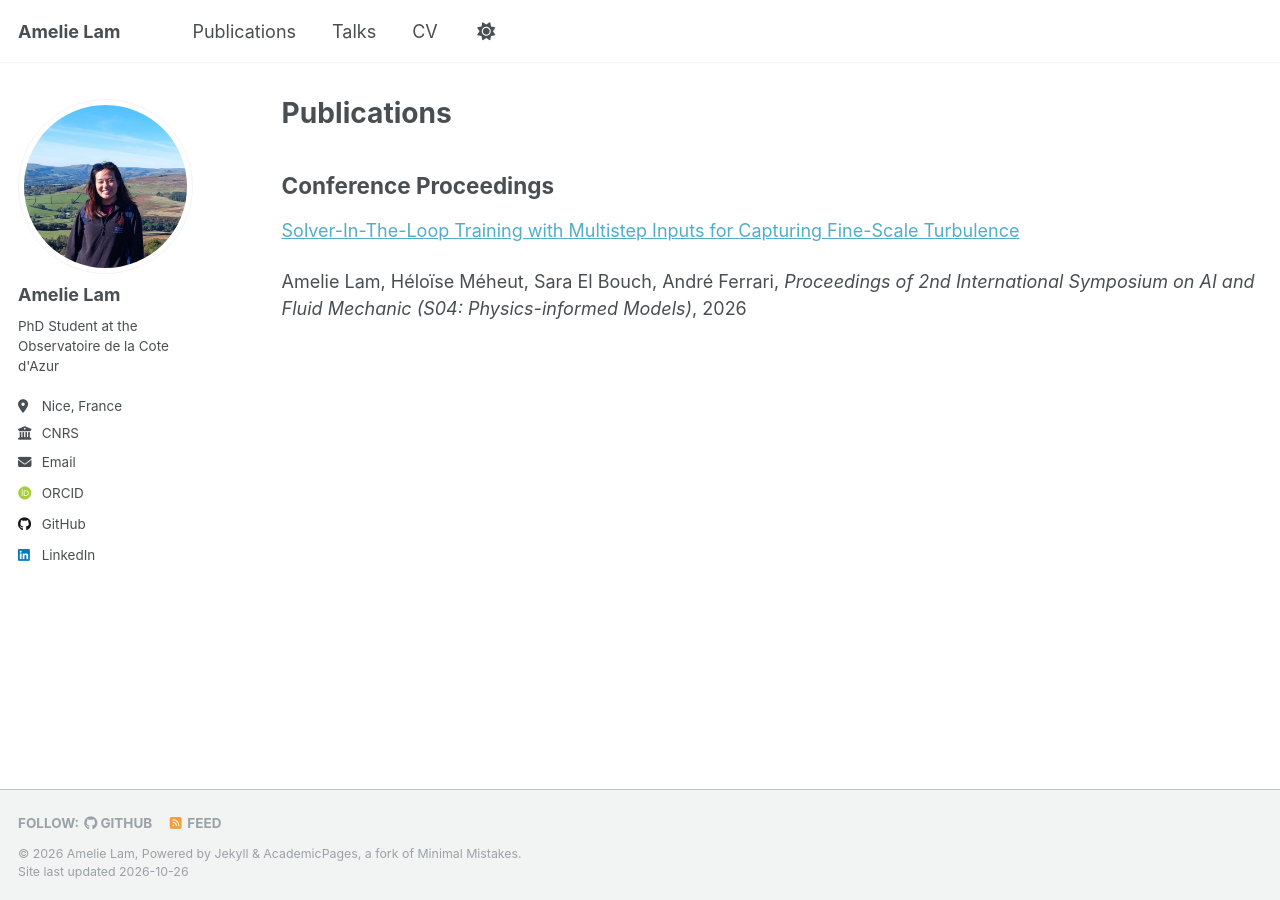
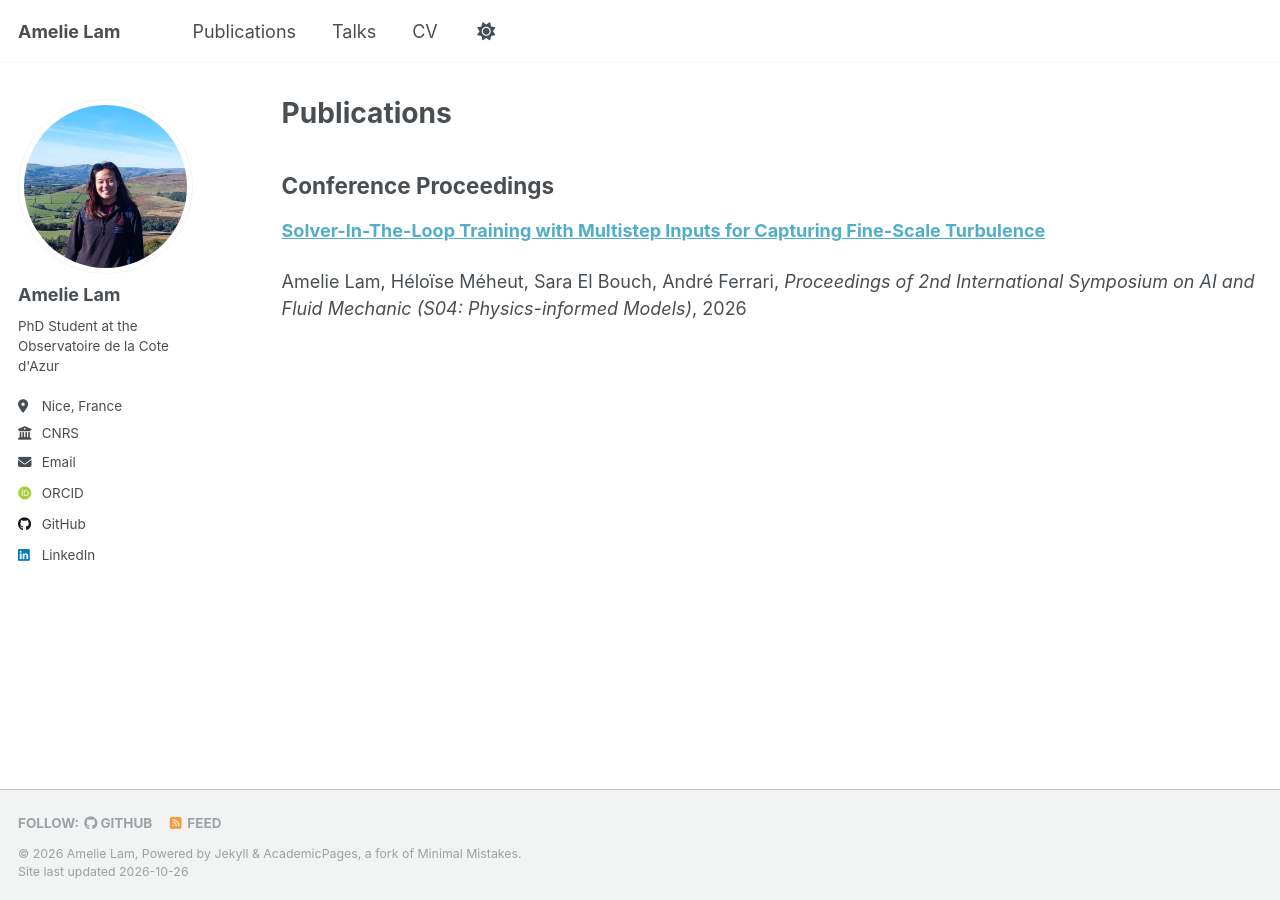
Before and after one commit to amelielwk/amelielwk.github.io, a Jekyll site: the page built from _pages/publications.md, in a window 1280 px wide. Built offline with Jekyll 4.4.1, drawn with Linux system fonts in a browser that asks for light colours; some web fonts are replaced.

Commit message:
Minor adjustments

```diff
--- a/_pages/publications.md
+++ b/_pages/publications.md
@@ -9,6 +9,6 @@ author_profile: true
 
 ## Conference Proceedings
 
-[Solver-In-The-Loop Training with Multistep Inputs for Capturing Fine-Scale Turbulence](/files/aifluids.pdf)
+[**Solver-In-The-Loop Training with Multistep Inputs for Capturing Fine-Scale Turbulence**](/files/aifluids.pdf)
 
 Amelie Lam, Héloïse Méheut, Sara El Bouch, André Ferrari, *Proceedings of 2nd International Symposium on AI and Fluid Mechanic  (S04: Physics-informed Models)*, 2026
```
